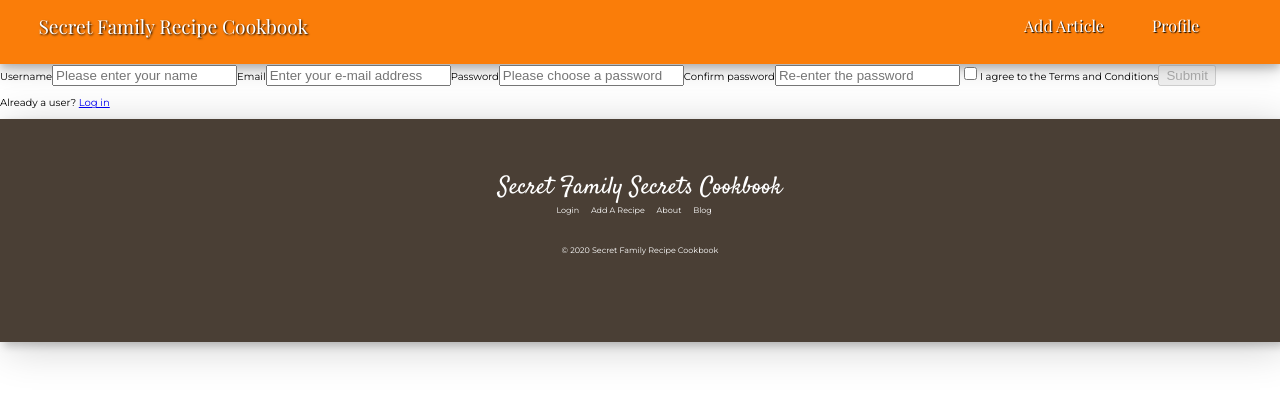
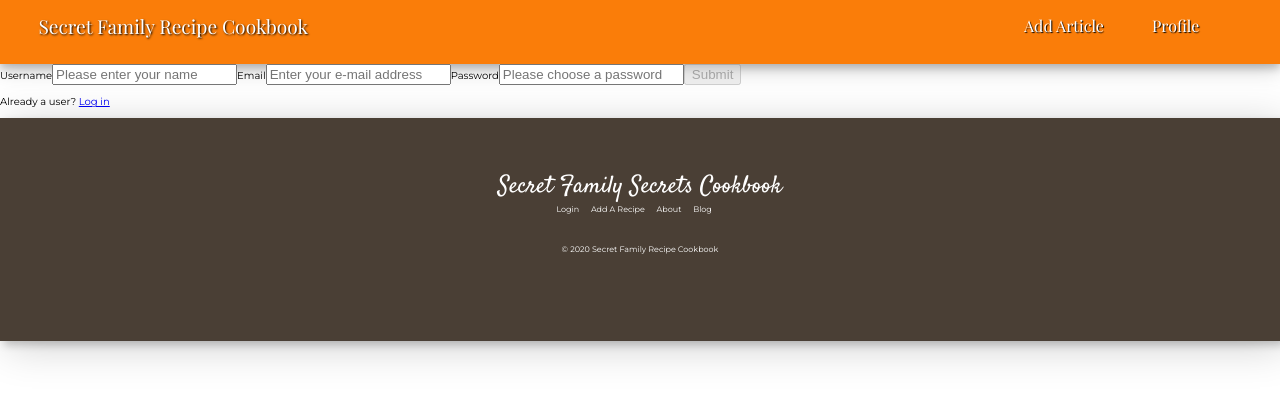
Before and after one commit to BW-Secret-Family-Recipes-pt/Front-End, a React (Create React App) app in the folder family-secrets/: page /signup in a window 1280 px wide. Shown: the top 400 px of the page. Built offline with nearby package versions, Linux system fonts and the light colour scheme.

Commit message:
commented out signup fields

```diff
--- a/family-secrets/src/components/Signup.js
+++ b/family-secrets/src/components/Signup.js
@@ -18,10 +18,10 @@ const formSchema = Yup.object().shape({
     password: Yup.string()
     // comment this out for testing
         .matches(passwordRegex, 'At least one uppercase letter, one number, and 8 characters'),
-    confirm: Yup.string()
-        .required('Make sure the passwords match'),
-    terms: Yup.boolean()
-        .oneOf([true], "You must agree to the terms of use")
+    // confirm: Yup.string()
+    //     .required('Make sure the passwords match'),
+    // terms: Yup.boolean()
+        // .oneOf([true], "You must agree to the terms of use")
 });
 
 function Signup() {
@@ -31,8 +31,8 @@ function Signup() {
         username: '',
         email: '',
         password: '',
-        confirm: '',
-        terms: false
+        // confirm: '',
+        // terms: false
     }
     const [formState, setFormState] = useState(defaultState);
 
@@ -50,8 +50,8 @@ function Signup() {
         username: '',
         email: '',
         password: '',
-        confirm: '',
-        terms: false
+        // confirm: '',
+        // terms: false
     });
 
     // setup validation
@@ -141,7 +141,8 @@ function Signup() {
             <p className="error">{errorState.password}</p>
           ) : null}
         </label>
-        <label htmlFor="confirm">
+
+        {/* <label htmlFor="confirm">
           Confirm password
           <input
             type="password"
@@ -169,7 +170,7 @@ function Signup() {
           {errorState.terms.length > 0 ? (
             <p className="error">{errorState.terms}</p>
           ) : null}
-        </label>
+        </label> */}
         <button disabled={buttonDisabled}>Submit</button>
         <p>Already a user? <Link to='/login'>Log in</Link></p>
       </form>
```
